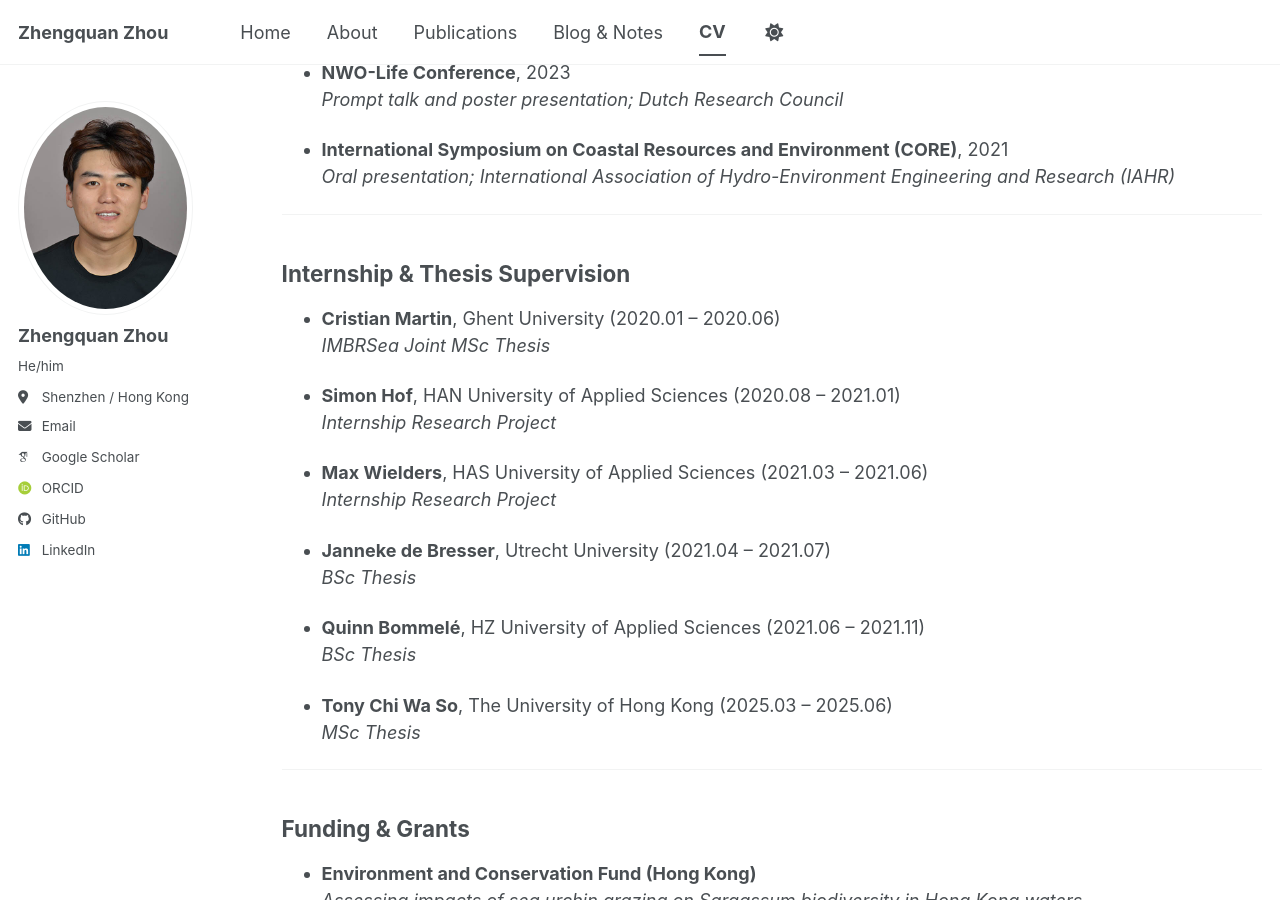
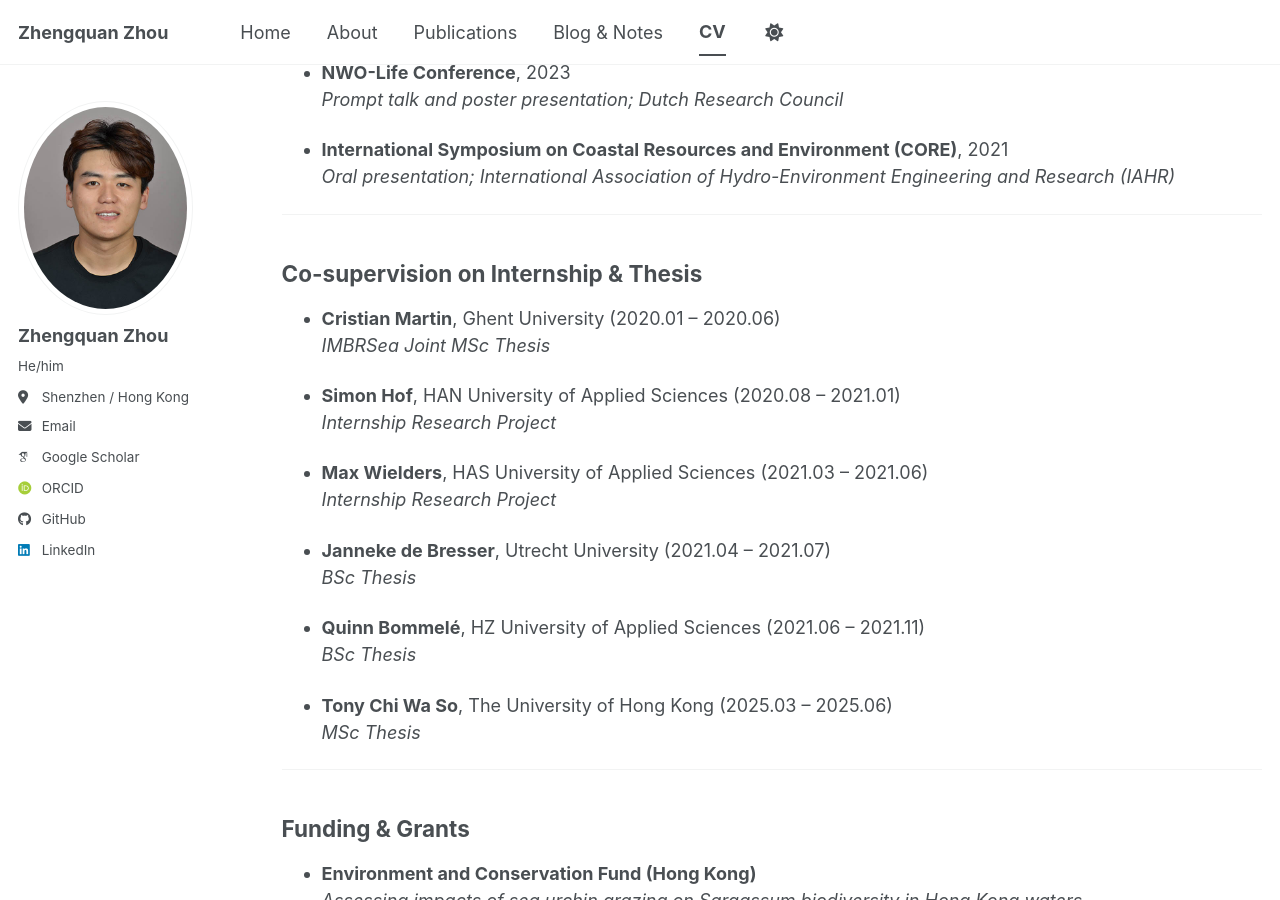
Before and after one commit to zqzhou7/zqzhou7.github.io, a Jekyll site: the page built from _pages/cv.md, in a window 1280 px wide and 900 px high, scrolled down 3431 px. Built offline with Jekyll 4.4.1, drawn with Linux system fonts in a browser that asks for light colours; some web fonts are replaced; a script bundle is joined from its source files by our own code; library files that are not in the unit come from our copies.

```diff
--- a/_pages/cv.md
+++ b/_pages/cv.md
@@ -131,7 +131,7 @@ Li, B., Li, X., Bouma, T. J., Soissons, L. M., Cozzoli, F., Wang, Q., **Zhou, Z.
 
 ---
 
-## Internship & Thesis Supervision
+## Co-supervision on Internship & Thesis
 - **Cristian Martin**, Ghent University (2020.01 – 2020.06)
   *IMBRSea Joint MSc Thesis*
 
```
